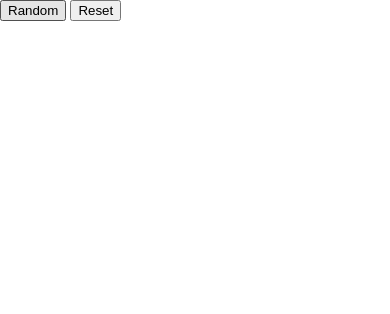
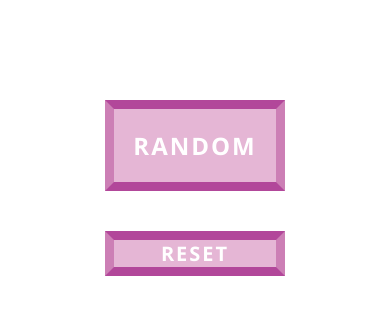
Before and after one commit to ianlancaster/color-changer, a plain HTML site: page index.html in a window 390 px wide. Drawn offline with nearby package versions, Linux system fonts and the light colour scheme.

Commit message:
finished project css styling

```diff
--- a/index.html
+++ b/index.html
@@ -4,11 +4,12 @@
     <meta charset="utf-8">
     <title>Color Changer Challange</title>
     <link rel="stylesheet" href="./reset.css" media="screen" title="no title" charset="utf-8">
+    <link href="https://fonts.googleapis.com/css?family=Open+Sans:700" rel="stylesheet">
     <link rel="stylesheet" href="./style.css" media="screen" title="no title" charset="utf-8">
   </head>
   <body>
-    <button type="button" id="randomeColorButton">Random</button>
-    <button type="button" id="resetButton">Reset</button>
+    <button type="button" id="randomeColorButton">RANDOM</button>
+    <button type="button" id="resetButton">RESET</button>
     <script src="https://ajax.googleapis.com/ajax/libs/jquery/1.12.4/jquery.min.js"></script>
     <script src="scripts.js"></script>
   </body>
--- a/style.css
+++ b/style.css
@@ -0,0 +1,49 @@
+body {
+  display: flex;
+  height: 100vh;
+  justify-content: center;
+  align-items: center;
+}
+
+button {
+    width: 180px;
+    padding: 15px;
+    margin: 20px;
+    font-family: 'Open Sans', sans-serif;
+    font-size: 24px;
+    color: white;
+    letter-spacing: 2px;
+    background-color: #e5b6d5;
+    border-top: solid 9px #b2479a;
+    border-bottom: solid 9px #b2479a;
+    border-right: solid 9px #cc7fb5;
+    border-left: solid 9px #cc7fb5;
+}
+
+button:hover {
+    background-color: #b2479a;
+    border-top: solid 9px #cc7fb5;
+    border-bottom: solid 9px #cc7fb5;
+    border-right: solid 9px #e5b6d5;
+    border-left: solid 9px #e5b6d5;
+}
+
+@media (max-width: 450px) {
+  button {
+    display: block;
+    margin: auto;
+    margin-top: 40px;
+  }
+  #randomeColorButton {
+    margin-top: 100px;
+    padding: 20px 0 20px 0;
+  }
+  #resetButton {
+    padding: 0;
+    font-size: 20px;
+  }
+  body {
+    display: initial;
+  }
+
+}
```
